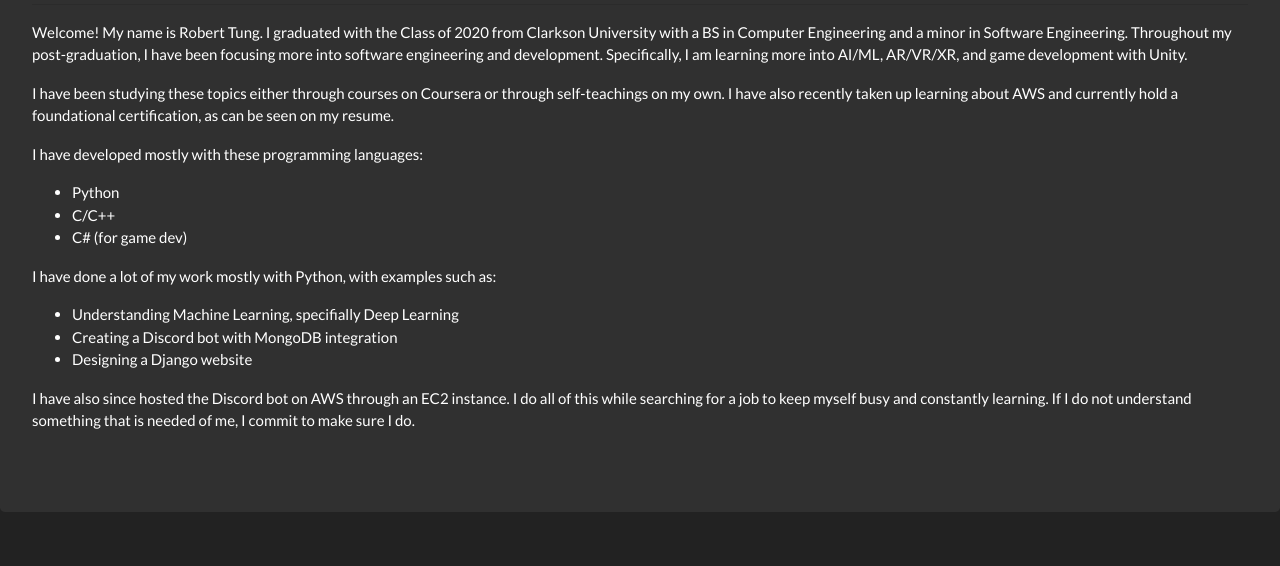
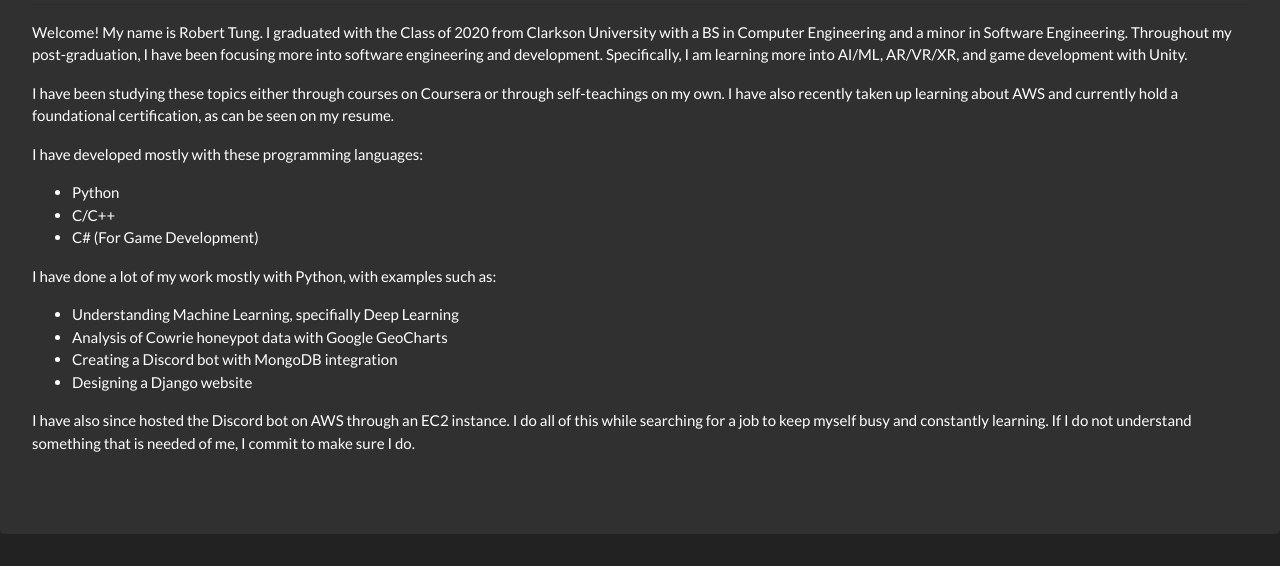
Before and after one commit to tungr/tungr.github.io, a plain HTML site: page index.html in a window 1280 px wide. Shown: the part 253-819 px from the top of the page. Drawn offline with nearby package versions, Linux system fonts and the light colour scheme.

Commit message:
Slight index modifications

```diff
--- a/index.html
+++ b/index.html
@@ -42,11 +42,12 @@
     <ul>
       <li>Python</li>
       <li>C/C++</li>
-      <li>C# (for game dev)</li>
+      <li>C# (For Game Development)</li>
     </ul>
     <p>I have done a lot of my work mostly with Python, with examples such as:
     <ul>
       <li>Understanding Machine Learning, specifially Deep Learning</li>
+      <li>Analysis of Cowrie honeypot data with Google GeoCharts</li>
       <li>Creating a Discord bot with MongoDB integration</li>
       <li>Designing a Django website</li>
     </ul>
```
